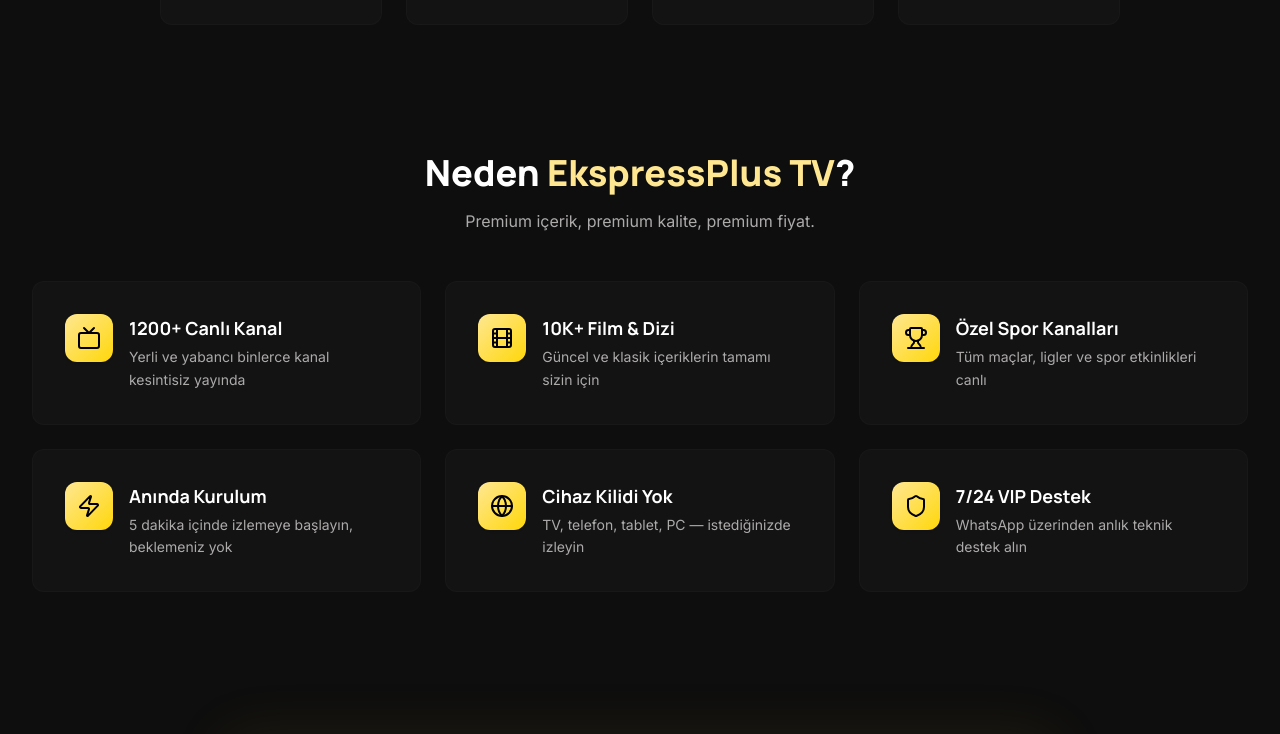
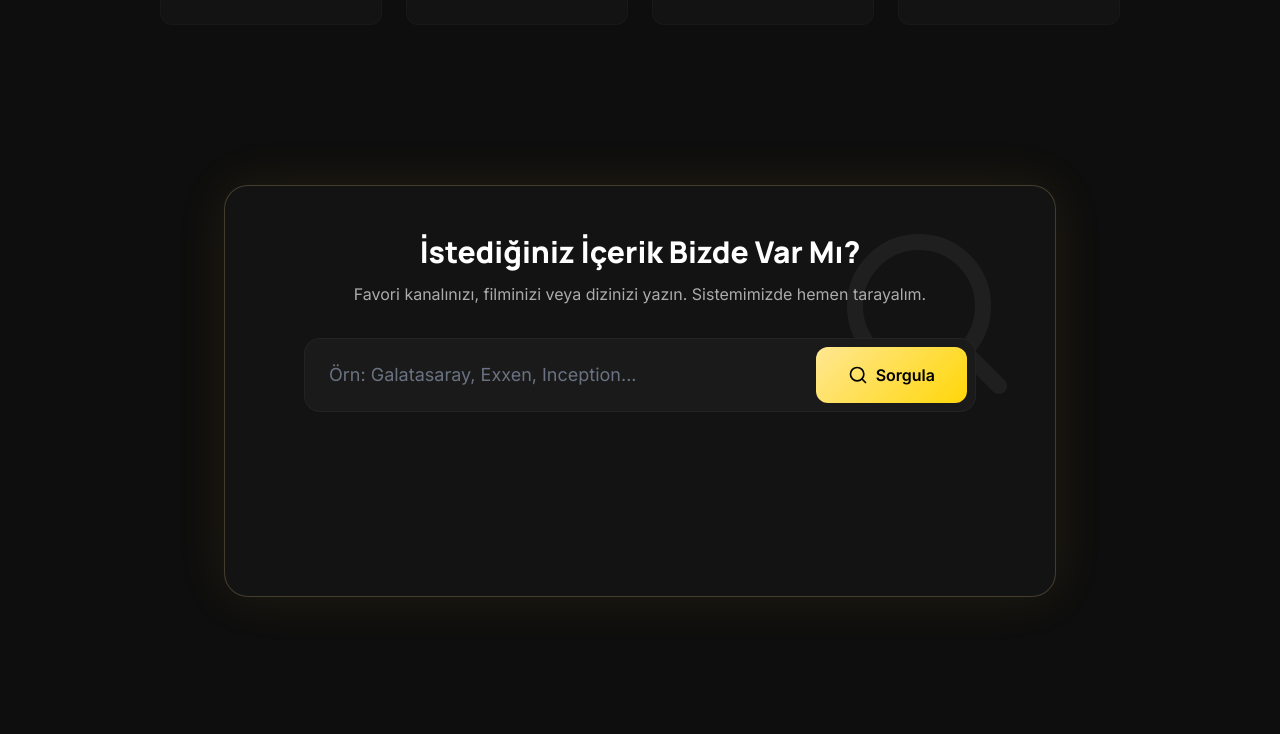
Before and after one commit to hakanonlinex04-wq/pressplu-online, a React (Vite) app: page / in a window 1280 px wide. Shown: the part 1023-1757 px from the top of the page. Built offline with nearby package versions, Linux system fonts and the light colour scheme.

Commit message:
Add files via upload

```diff
--- a/src/pages/AnaSayfa.tsx
+++ b/src/pages/AnaSayfa.tsx
@@ -1,8 +1,8 @@
-import React, { useRef, useEffect } from 'react';
+import React, { useRef, useEffect, useState } from 'react';
 import { motion, useInView, useSpring, useTransform } from 'motion/react';
 
 
-import { Tv, Film, Trophy, Zap, Globe, Star, Play, Shield, Quote } from 'lucide-react';
+import { Tv, Film, Trophy, Zap, Globe, Star, Play, Shield, Quote, Search, CheckCircle2, Loader2 } from 'lucide-react';
 import { Link } from 'react-router-dom';
 import { siteConfig } from '../siteSettings';
 
@@ -57,6 +57,20 @@
 ];
 
 export default function AnaSayfa() {
+  // Search Engine State
+  const [searchQuery, setSearchQuery] = useState('');
+  const [searchStatus, setSearchStatus] = useState<'idle' | 'searching' | 'found'>('idle');
+
+  const handleSearch = (e: React.FormEvent) => {
+    e.preventDefault();
+    if (!searchQuery.trim()) return;
+
+    setSearchStatus('searching');
+    setTimeout(() => {
+      setSearchStatus('found');
+    }, 1500);
+  };
+
   return (
     <div className="min-h-screen pt-24">
       {/* Hero */}
@@ -175,6 +189,76 @@
         </div>
       </section>
 
+      {/* Smart Search Engine */}
+      <section className="py-16 px-8 max-w-4xl mx-auto my-8">
+        <motion.div
+          initial={{ opacity: 0, y: 20 }}
+          whileInView={{ opacity: 1, y: 0 }}
+          viewport={{ once: true }}
+          className="p-8 md:p-12 rounded-3xl bg-surface-container-low border border-primary/20 shadow-[0_0_50px_rgba(203,163,40,0.1)] relative overflow-hidden"
+        >
+          <div className="absolute top-0 right-0 p-8 opacity-5">
+            <Search className="w-48 h-48" />
+          </div>
+
+          <div className="relative z-10 text-center mb-8">
+            <h2 className="text-3xl font-headline font-extrabold mb-3">İstediğiniz İçerik Bizde Var Mı?</h2>
+            <p className="text-on-surface-variant">Favori kanalınızı, filminizi veya dizinizi yazın. Sistemimizde hemen tarayalım.</p>
+          </div>
+
+          <form onSubmit={handleSearch} className="relative z-10 max-w-2xl mx-auto">
+            <div className="flex bg-[#1a1a1a] rounded-2xl p-2 border border-outline-variant/20 focus-within:border-primary/50 transition-colors">
+              <input
+                type="text"
+                value={searchQuery}
+                onChange={(e) => {
+                  setSearchQuery(e.target.value);
+                  setSearchStatus('idle');
+                }}
+                placeholder="Örn: Galatasaray, Exxen, Inception..."
+                className="w-full bg-transparent text-white px-4 outline-none placeholder:text-gray-500 font-body text-lg"
+              />
+              <button
+                type="submit"
+                disabled={searchStatus === 'searching'}
+                className="gold-gradient text-black font-bold px-8 py-4 rounded-xl flex items-center gap-2 hover:scale-105 transition-transform disabled:opacity-80 disabled:hover:scale-100"
+              >
+                {searchStatus === 'searching' ? <Loader2 className="w-5 h-5 animate-spin" /> : <Search className="w-5 h-5" />}
+                {searchStatus === 'searching' ? 'Aranıyor...' : 'Sorgula'}
+              </button>
+            </div>
+          </form>
+
+          {/* Search Results */}
+          <div className="mt-6 h-28 relative z-10 flex items-center justify-center">
+            {searchStatus === 'found' && (
+              <motion.div
+                initial={{ opacity: 0, scale: 0.9, y: 10 }}
+                animate={{ opacity: 1, scale: 1, y: 0 }}
+                className="bg-[#121c15] border border-green-500/30 p-6 rounded-2xl flex flex-col md:flex-row items-center gap-4 shadow-[0_0_30px_rgba(34,197,94,0.15)]"
+              >
+                <div className="bg-green-500/20 p-3 rounded-full text-green-400">
+                  <CheckCircle2 className="w-8 h-8" />
+                </div>
+                <div className="text-center md:text-left">
+                  <h4 className="text-green-400 font-bold text-lg mb-1">Mükemmel Haber! Bulundu!</h4>
+                  <p className="text-gray-300 text-sm">"<span className="font-bold text-white">{searchQuery}</span>" içerikleri 4K ve FHD kalitesinde sistemimizde mevcuttur.</p>
+                </div>
+                <div className="md:ml-auto mt-4 md:mt-0">
+                  <a
+                    href={siteConfig.whatsappLink}
+                    target="_blank" rel="noopener noreferrer"
+                    className="bg-green-500 hover:bg-green-400 text-black font-extrabold px-6 py-3 rounded-xl block text-sm transition-colors whitespace-nowrap shadow-[0_0_15px_rgba(34,197,94,0.4)]"
+                  >
+                    Hemen Test Et
+                  </a>
+                </div>
+              </motion.div>
+            )}
+          </div>
+        </motion.div>
+      </section>
+
       {/* Features */}
       <section className="py-16 px-8 max-w-7xl mx-auto">
         <motion.h2
```
